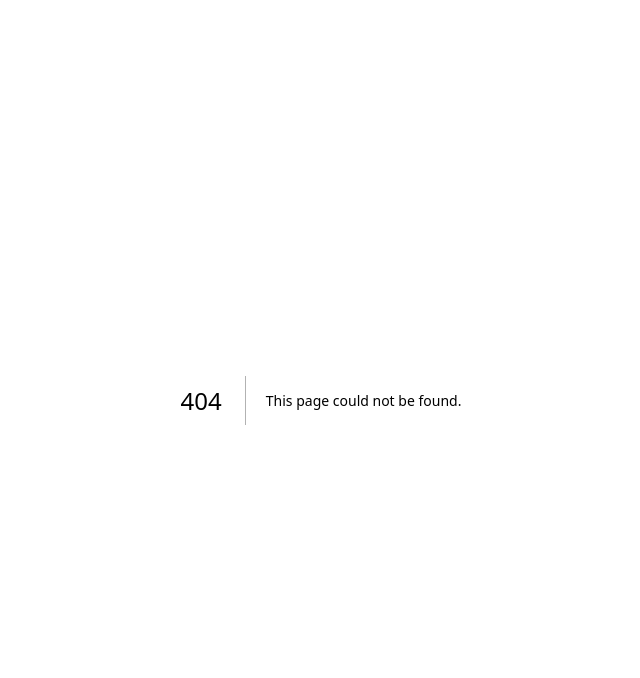
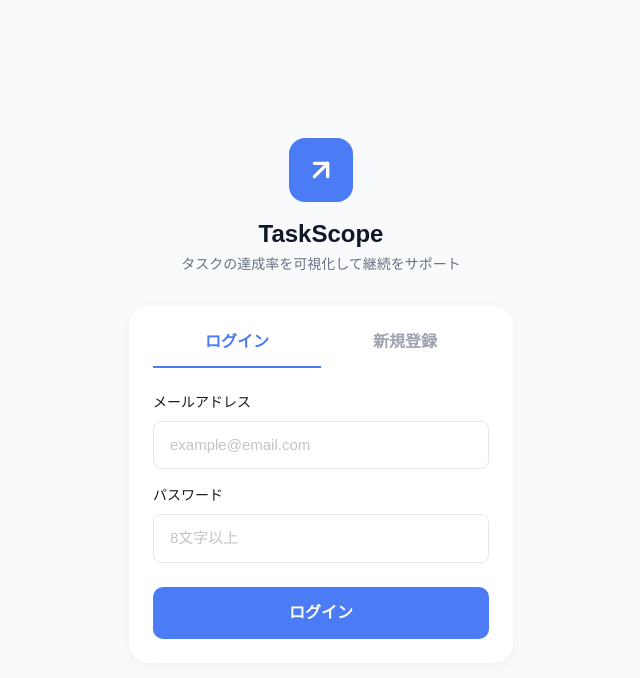
Before and after one commit to hayaf3254/TaskScope, a Next.js app in the folder apps/web/: page /login in a window 1280 px wide. Before the commit this address had no page. Shown: the top 678 px of the page, without its empty margins (319-959 px from the left). Built offline with nearby package versions, Linux system fonts and the light colour scheme; no server answers.

Commit message:
フロント:ログインと登録わけた

```diff
--- /dev/null
+++ b/apps/web/app/dashboard/page.tsx
@@ -0,0 +1,9 @@
+{/* TODO: 後で削除 - 仮置きページ */}
+
+export default function DashboardPage() {
+  return (
+    <div className="min-h-screen flex items-center justify-center">
+      <p>ログイン成功（仮）</p>
+    </div>
+  );
+}
--- /dev/null
+++ b/apps/web/app/login/page.tsx
@@ -0,0 +1,5 @@
+import { AuthForm } from "@/components/features/auth/AuthForm";
+
+export default function LoginPage() {
+  return <AuthForm mode="login" />;
+}
--- a/apps/web/app/page.tsx
+++ b/apps/web/app/page.tsx
@@ -1,5 +1,5 @@
-import { LoginScreen } from "@/components/features/auth/LoginScreen";
+import { redirect } from "next/navigation";
 
 export default function Home() {
-  return <LoginScreen />;
+  redirect("/login");
 }
--- /dev/null
+++ b/apps/web/app/register/page.tsx
@@ -0,0 +1,5 @@
+import { AuthForm } from "@/components/features/auth/AuthForm";
+
+export default function RegisterPage() {
+  return <AuthForm mode="register" />;
+}
--- a/apps/web/components/features/auth/LoginScreen.tsx
+++ b/apps/web/components/features/auth/AuthForm.tsx
@@ -1,37 +1,46 @@
 "use client";
 
 import { useState } from "react";
+import { useRouter } from "next/navigation";
 import { ArrowUpRight } from "lucide-react";
 import { Card } from "@/components/ui/Card";
 import { PrimaryButton } from "@/components/ui/PrimaryButton";
 import { InputField } from "@/components/ui/InputField";
 import { login, register } from "@/lib/api";
 
-export function LoginScreen() {
-  const [isLoginTab, setIsLoginTab] = useState(true);
+type AuthFormProps = {
+  mode: "login" | "register";
+};
+
+export function AuthForm({ mode }: AuthFormProps) {
+  const router = useRouter();
   const [email, setEmail] = useState("");
   const [password, setPassword] = useState("");
   const [confirmPassword, setConfirmPassword] = useState("");
   const [error, setError] = useState("");
+  const [success, setSuccess] = useState("");
   const [isLoading, setIsLoading] = useState(false);
+
+  const isLogin = mode === "login";
 
   const handleSubmit = async (e: React.FormEvent) => {
     e.preventDefault();
     setError("");
+    setSuccess("");
 
     if (!email || !password) {
       setError("メールアドレスとパスワードを入力してください");
       return;
     }
 
-    if (!isLoginTab && password !== confirmPassword) {
+    if (!isLogin && password !== confirmPassword) {
       setError("パスワードが一致しません");
       return;
     }
 
     setIsLoading(true);
 
-    const result = isLoginTab
+    const result = isLogin
       ? await login(email, password)
       : await register(email, password);
 
@@ -42,7 +51,14 @@ export function LoginScreen() {
       return;
     }
 
-    window.location.href = "/";
+    if (isLogin) {
+      router.push("/dashboard");
+    } else {
+      setSuccess("登録が完了しました。ログイン画面に移動します...");
+      setTimeout(() => {
+        router.push("/login");
+      }, 3000);
+    }
   };
 
   return (
@@ -63,20 +79,18 @@ export function LoginScreen() {
         <Card>
           {/* Tabs */}
           <div className="flex mb-6">
-            <button
-              type="button"
-              onClick={() => setIsLoginTab(true)}
-              className={`tab ${isLoginTab ? "tab-active" : ""}`}
+            <a
+              href="/login"
+              className={`tab ${isLogin ? "tab-active" : ""}`}
             >
               ログイン
-            </button>
-            <button
-              type="button"
-              onClick={() => setIsLoginTab(false)}
-              className={`tab ${!isLoginTab ? "tab-active" : ""}`}
+            </a>
+            <a
+              href="/register"
+              className={`tab ${!isLogin ? "tab-active" : ""}`}
             >
               新規登録
-            </button>
+            </a>
           </div>
 
           {/* Form */}
@@ -98,7 +112,7 @@ export function LoginScreen() {
                 placeholder="8文字以上"
               />
 
-              {!isLoginTab && (
+              {!isLogin && (
                 <InputField
                   label="パスワード（確認）"
                   type="password"
@@ -113,8 +127,12 @@ export function LoginScreen() {
               <p className="mt-4 text-sm text-red-500 text-center">{error}</p>
             )}
 
+            {success && (
+              <p className="mt-4 text-sm text-green-600 text-center">{success}</p>
+            )}
+
             <PrimaryButton type="submit" disabled={isLoading} className="mt-6">
-              {isLoading ? "..." : isLoginTab ? "ログイン" : "新規登録"}
+              {isLoading ? "..." : isLogin ? "ログイン" : "新規登録"}
             </PrimaryButton>
           </form>
         </Card>
```
